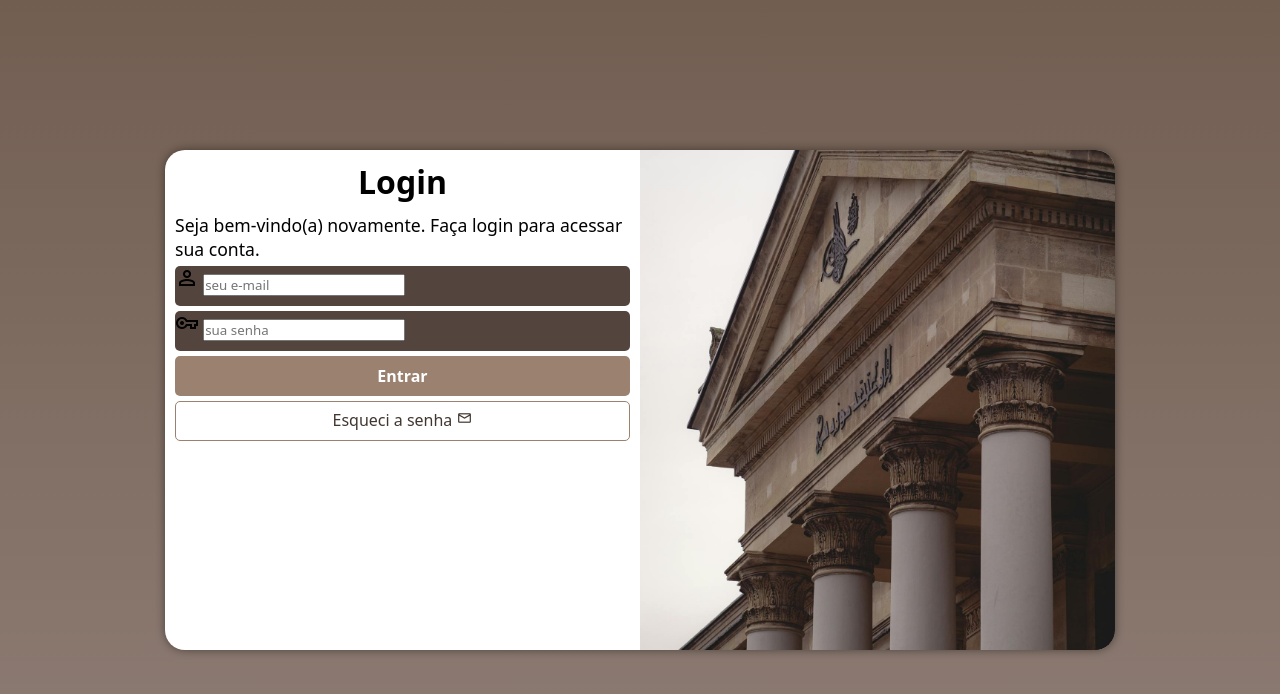
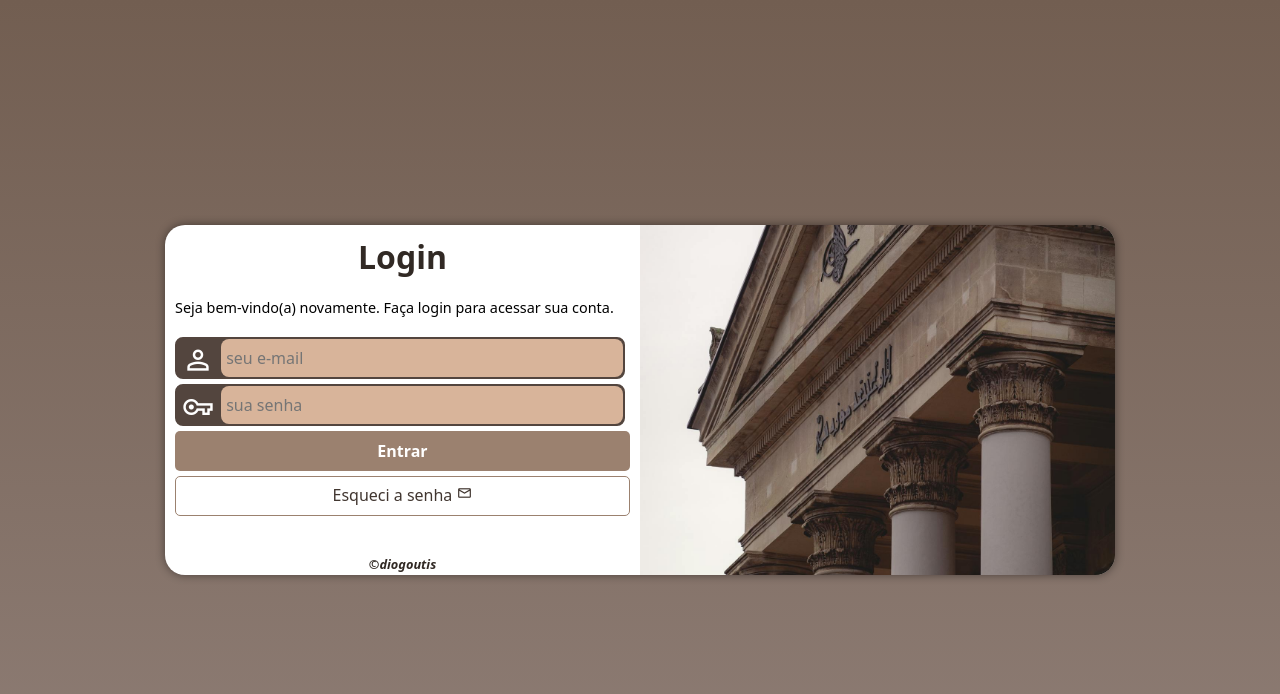
Before and after one commit to diogoutis/projeto-login, a plain HTML site: page index.html in a window 1280 px wide. Drawn offline with nearby package versions, Linux system fonts and the light colour scheme.

Commit message:
style, mq e index. att

```diff
--- a/estilos/media-querry.css
+++ b/estilos/media-querry.css
@@ -7,6 +7,7 @@
 
     section#login {
         width: 80vw;
+        height: 300px;
     }
 
     section#login > div#imagen {
@@ -20,6 +21,15 @@
         float: right;
         width: 70%;
     }
+
+    p#diogoutis {
+        color: #312924;
+        margin-top: 29px;
+        text-align: center;
+        font-weight: bolder;
+        font-size: 0.8em;
+        vertical-align: bottom;
+    }
 }
 
 @media screen and (min-width: 992px) {
@@ -29,6 +39,7 @@
 
     section#login {
         width: 950px;
+        height: 350px;
     }
 
     section#login > div#imagen {
@@ -47,6 +58,16 @@
     }
 
     div#formulario > p {
-        font-size: 1.1em;
+        font-size: 0.9em;
+        margin: 20px 0px;
+    }
+
+    p#diogoutis {
+        color: #312924;
+        margin-top: 39px;
+        text-align: center;
+        font-weight: bolder;
+        font-size: 0.8em;
+        vertical-align: bottom;
     }
 }
--- a/estilos/style.css
+++ b/estilos/style.css
@@ -41,6 +41,7 @@ section#login {
     border-radius: 20px;
     box-shadow: 0px 0px 10px rgba(0, 0, 0, 0.450);
 
+    transform: translate(-50%, -50%);
     transition: width .2s, height .2s;
     transition-timing-function: ease;
 }
@@ -61,6 +62,7 @@ section#login > div#formulario {
 div#formulario > h1 {
     text-align: center;
     margin-bottom: 10px;
+    color: #312924;
 }
 
 div#formulario > p {
@@ -70,14 +72,38 @@ div#formulario > p {
 form > div.campo {
     display: block;
     background-color: #53453e;
-    width: 100%;
-    height: 40px;
-    border-radius: 5px;
+    border: 2px solid #53453e;
+    width: 99%;
+    height: 42px;
+    border-radius: 8px;
     margin: 5px 0px;
 }
 
 div.campo > label {
     display: none;
+}
+
+div.campo > span {
+    color: white;
+    /*background-color: black;*/
+    font-size: 2em;
+    width: 40px;
+    padding: 5px;
+}
+
+div.campo > input {
+    background-color: #d8b49a;
+    font-size: 1em;
+    width: calc(100% - 45px);
+    height: 100%;
+    border-radius: 8px;
+    border: 0px;
+    text-indent: 5px;
+    transform: translateY(-12px);
+}
+
+div.campo > input:focus-within {
+    background-color: white;
 }
 
 form > input[type=submit] {
@@ -119,3 +145,13 @@ form > a.botao:hover {
 form > a.botao > span {
     font-size: 1em;
 }
+
+p#diogoutis {
+    color: #312924;
+    margin-top: 10px;
+    text-align: center;
+    font-weight: bolder;
+    font-size: 0.8em;
+    font-style: italic;
+    vertical-align: bottom;
+}
--- a/index.html
+++ b/index.html
@@ -32,6 +32,7 @@
                     <a href="esqueci.html" class="botao">
                         Esqueci a senha <span class="material-symbols-outlined">mail</span>
                     </a>
+                    <p id="diogoutis"> &copy;diogoutis</p>
                 </form>
             </div>
         </section>
```
